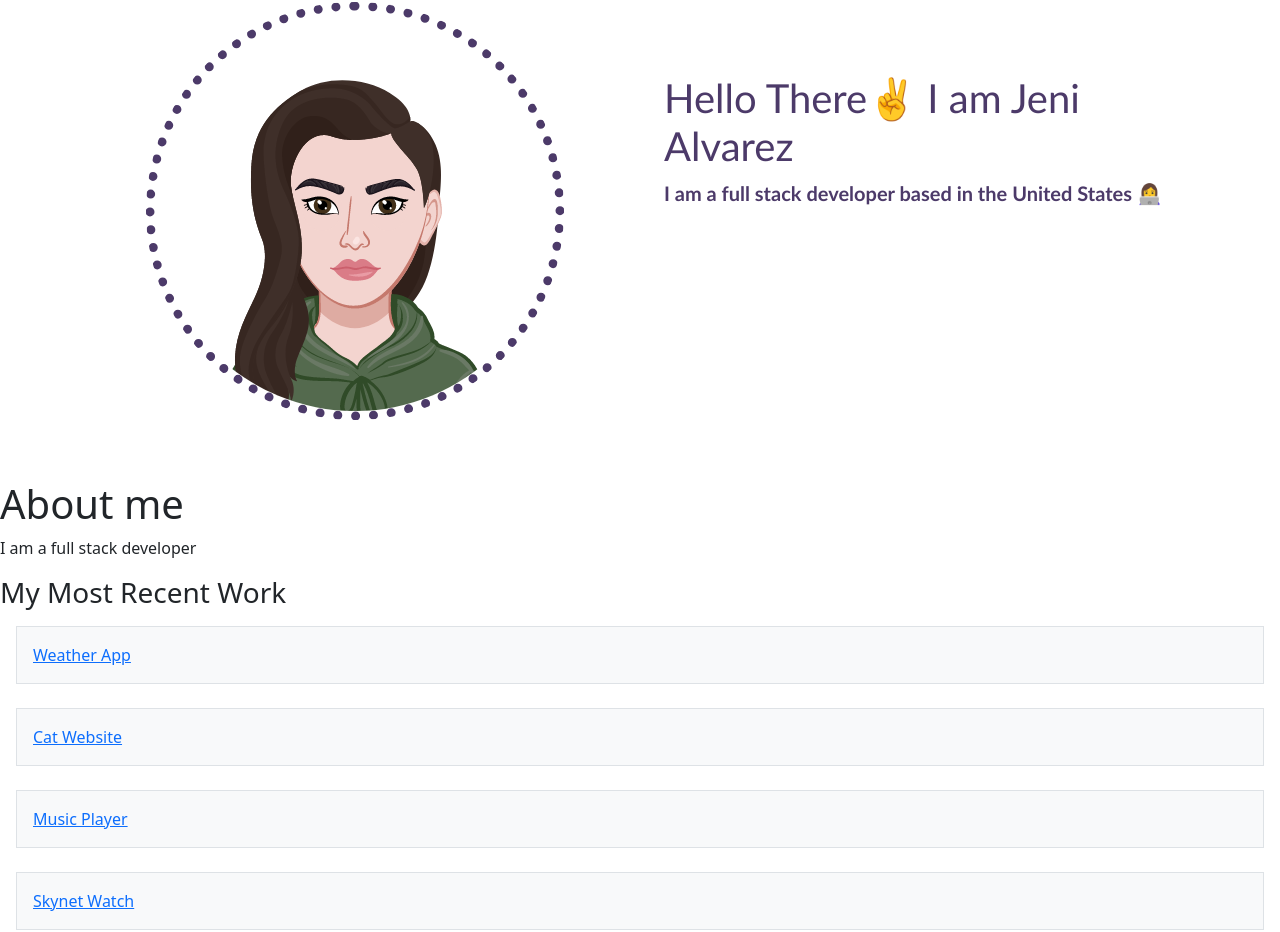
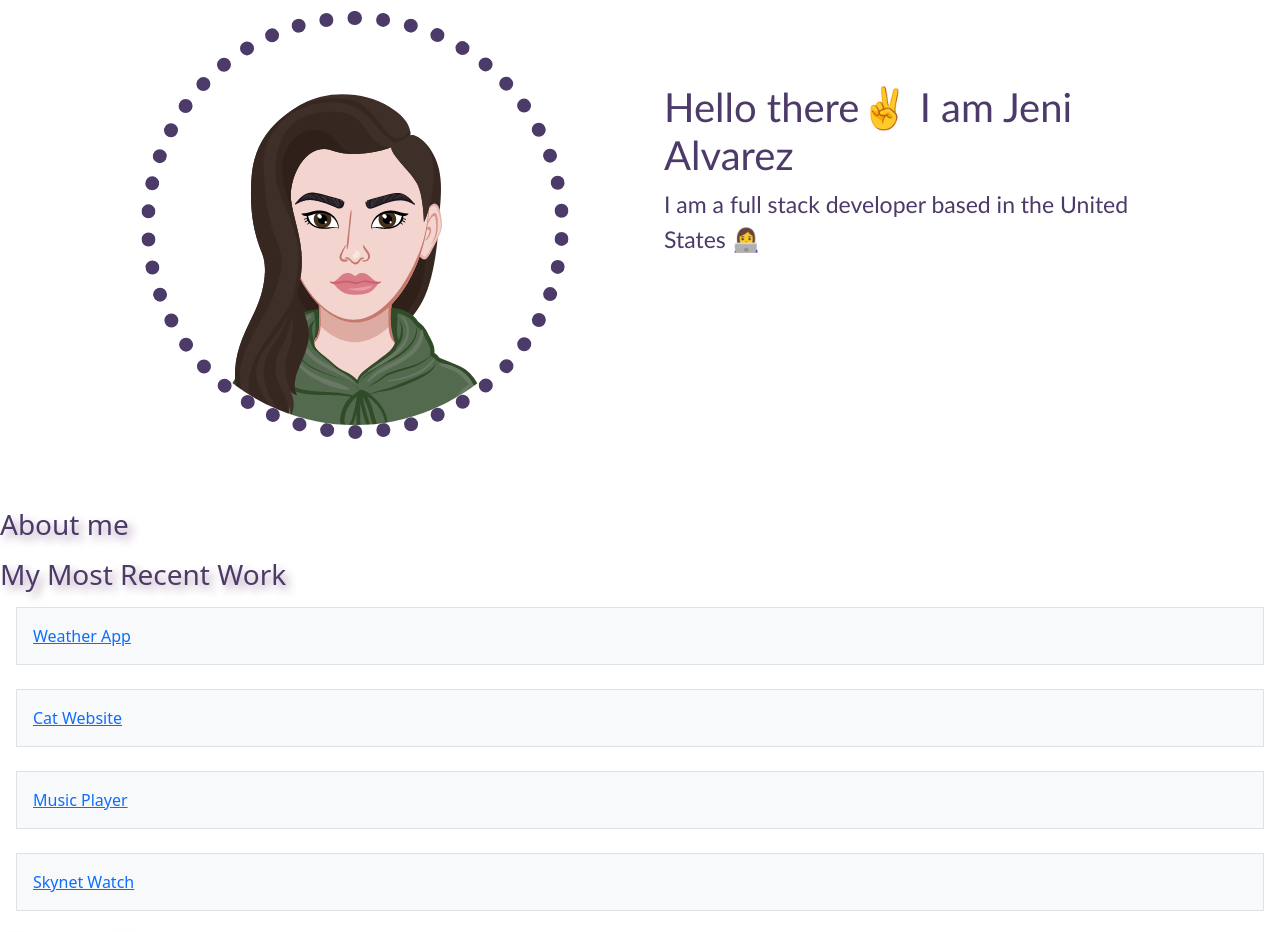
Before and after one commit to jenireeac/jeni-portfolio, a React (Create React App) app: page / in a window 1280 px wide. Shown: the part 114-1046 px from the top of the page. Built offline with nearby package versions, Linux system fonts and the light colour scheme.

Commit message:
added animation.css npm

```diff
--- a/src/App.css
+++ b/src/App.css
@@ -17,13 +17,16 @@
   color: #4c3a69;
   padding: 3em;
   text-align: center;
-  font-size: 20px;
-  font-weight: 600;
+  font-size: 23px;
   font-family: "Trebuchet MS", "Lucida Sans Unicode", "Lucida Grande",
     "Lucida Sans", Arial, sans-serif;
 }
 
-.image-card{
-  border: 9px dotted #4c3a69;
+.image-card {
+  border: 14px dotted #4c3a69;
+}
 
+.text-card{
+  text-shadow: 5px 5px 9px rgba(78, 21, 79, 0.4);
+color: #4c3a69;
 }
--- a/src/App.js
+++ b/src/App.js
@@ -1,4 +1,5 @@
 import React from 'react';
+import 'animate.css';
 import './App.css';
 import '../node_modules/bootstrap/dist/css/bootstrap.min.css'
 import Home from './pages/Home';
--- a/src/pages/About.js
+++ b/src/pages/About.js
@@ -1,11 +1,11 @@
 import React from "react";
-import 'animate.css';
+
 
 const About = () => {
     return(
         <div id="about">
-  <h1 >About me </h1>
-  <p> I am a full stack developer </p>
+  <h3 className="text-card animate__animated  animate__slideInLeft" >About me </h3>
+  <p>  </p>
   <p></p>
   <p></p>
         </div>
--- a/src/pages/Contact.js
+++ b/src/pages/Contact.js
@@ -2,8 +2,8 @@ import React from "react";
 
 const Contact = () => {
     return (
-        <div id="contact">
-            <h1 >Contact Me</h1>
+        <div className="text-card text-card animate__animated  animate__slideInLeft" id="contact">
+            <h3>Contact Me</h3>
         </div>
     )
 }
--- a/src/pages/Home.js
+++ b/src/pages/Home.js
@@ -9,8 +9,8 @@ const Home = () => {
           <img src={Avatar} alt="Portfolio Avatar" className="img-fluid rounded-circle image-card" />
         </div>
         <div className="col-lg-6 p-4 mt-lg-5 text-lg-start">
-          <h1>Hello There✌️ I am Jeni Alvarez</h1>
-          <p>I am a full stack developer based in the United States 👩‍💻</p>
+          <h1>Hello there✌️ I am Jeni Alvarez</h1>
+          <p >I am a full stack developer based in the United States 👩‍💻</p>
         </div>
       </div>
     </div>
--- a/src/pages/Work.js
+++ b/src/pages/Work.js
@@ -8,7 +8,7 @@ import Stack from "react-bootstrap/Stack";
 const Work = () => {
   return (
     <>
-      <h3 id="work">My Most Recent Work</h3>
+      <h3 className="text-card text-card animate__animated  animate__slideInLeft" id="work">My Most Recent Work</h3>
       <Stack className="m-3" gap={4}>
         <a href="https://www.shecodes.io/workshops/shecodes-plus-d06049c3-f016-47b1-8d88-446d4f80d767/projects/676656">
           <div className="bg-light border p-3">Weather App</div>
@@ -22,6 +22,7 @@ const Work = () => {
         <a href="https://polar-atoll-04436.herokuapp.com/">
           <div className="bg-light border p-3">Skynet Watch</div>
         </a>
+
       </Stack>
     </>
   );
```
